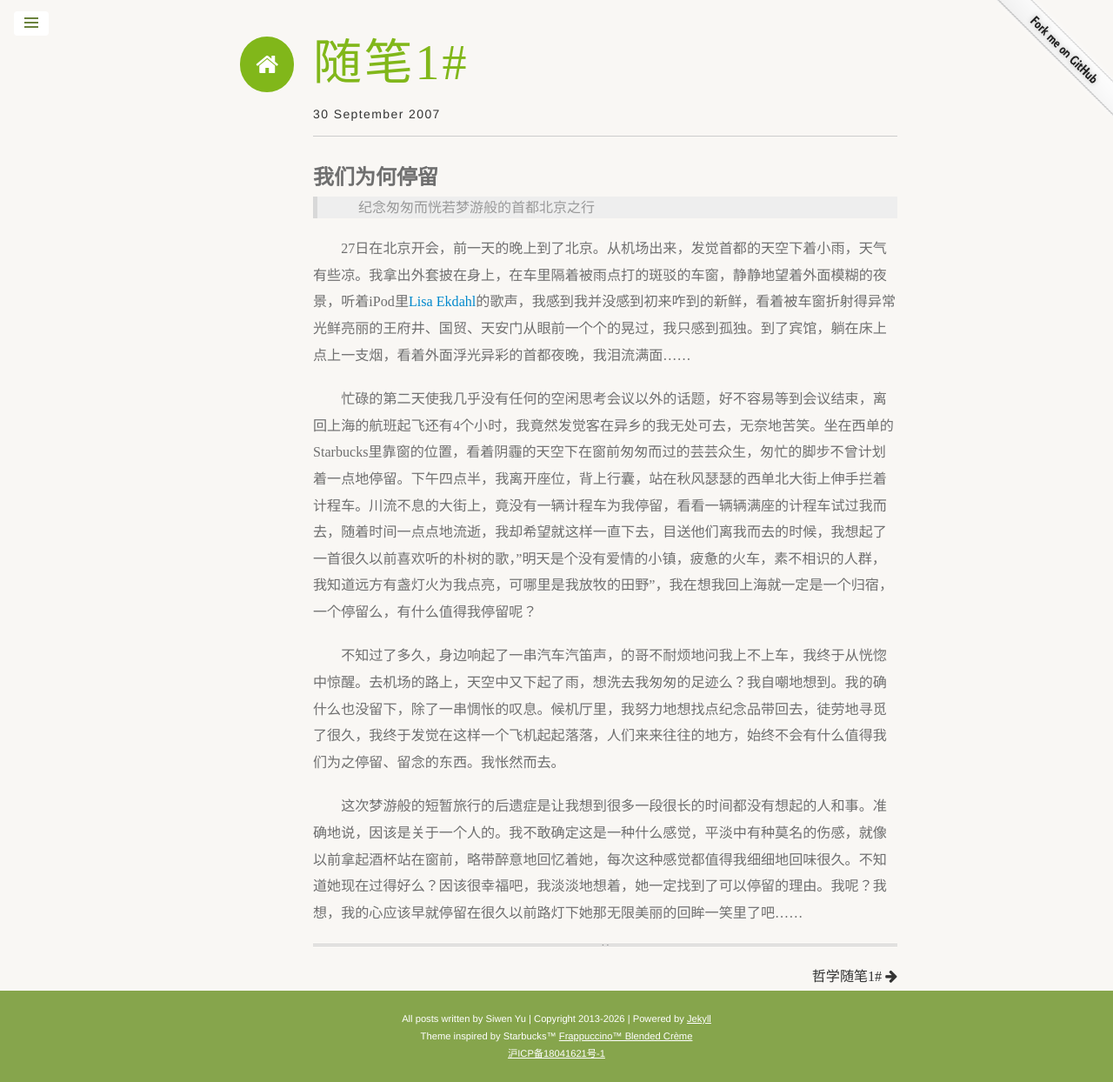
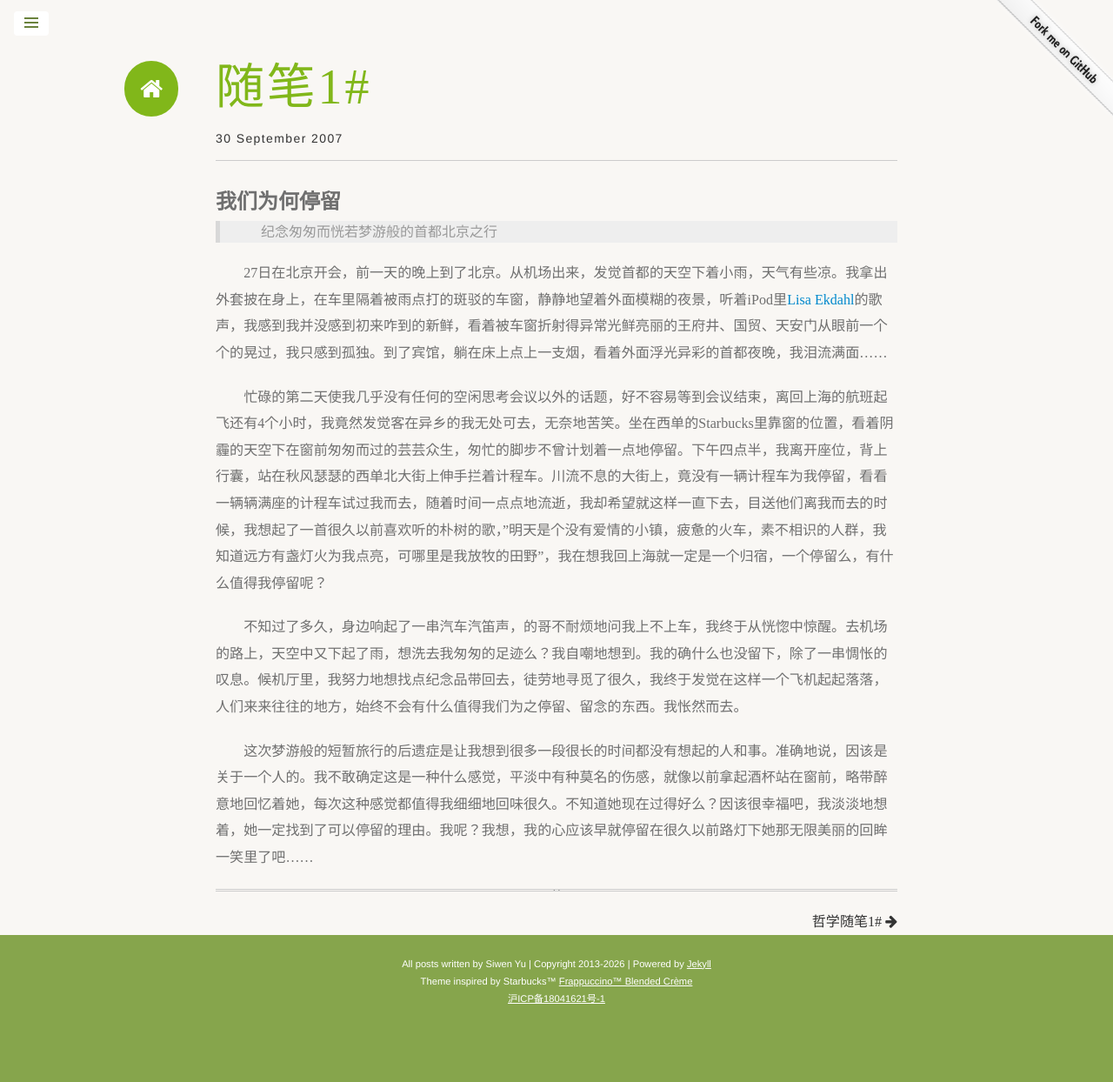
Before and after one commit to yusiwen/yusiwen.github.io, a Jekyll site: the page built from _posts/2007-09-30-essay-on-life(1).md, in a window 1280 px wide. Shown: the whole page at 87% size. Built offline with Jekyll 4.4.1, drawn with Linux system fonts in a browser that asks for light colours; some web fonts are replaced; after the commit the page ends 1180 px from its top, so only the background shows below that.

Commit message:
style(post): align article column with home page width
- Make .container a relative positioning context for the post icon
- Absolutely position .home-icon outside the article's left edge
- Set .post width to 100% and remove right float to match home list
- Remove redundant width/float overrides in the mobile breakpoint
- Add comments clarifying icon fade and layout intent

```diff
--- a/_sass/custom/_style.scss
+++ b/_sass/custom/_style.scss
@@ -136,6 +136,8 @@ blockquote{
 
   & > .container{
      min-height: 58em;
+     // Positioning context for the absolutely placed `.home-icon` on post pages.
+     position: relative;
   }
 }
 
@@ -236,13 +238,19 @@ body > .container{
 // 3.b Post Style {{{
 // --------------------------------------------------
 .home-icon{
+   // Taken out of the flow so it does not consume any width inside the
+   // container. It hovers just outside the article's left edge, in the empty
+   // margin between the viewport edge and the centred container.
+   position: absolute;
+   left: -3.25em;
+   top: 2.5em;
    font-size: 2em;
-   margin: 1.5em 0 -1.1em 1em;
-   float: left;
+   margin: 0;
    background-color: $greenSpotify;
    padding: 0.65em;
    @include border-radius(2em);
-
+   // No fade on the icon itself: `.home-icon a` already carries the shared
+   // `.a-hover` fade, so the two would otherwise multiply.
    a{
     @extend .a-hover;
     color: $white;
@@ -278,9 +286,11 @@ hr.endofpost:after{
 }
 
 .post{
-  width: 48em;
-  float: right;
-  margin-top: -2em;
+  // Fill the container's content box so the article column lines up exactly
+  // with the home page's post list (both 56em). The fixed 48em width and the
+  // right float used to make the article 8em narrower than the home page.
+  width: 100%;
+  margin-top: 0;
 
   h5{
     margin:0.4em 0 2.5em 0;
@@ -371,10 +381,9 @@ footer .container{
     padding-top: 2.75rem;
   }
 
-  // Article: drop the fixed 48em width + right float so it fills the width.
+  // Article: the width is already 100% at every breakpoint (see .post), so
+  // only the type scale and spacing need to shrink here.
   .post {
-    width: auto;
-    float: none;
     margin-top: 0;
   }
   .post h2 {
```
